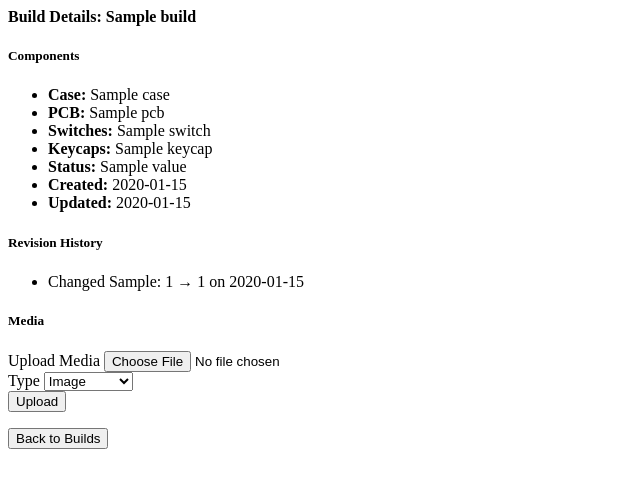
After one commit to stanrc85/keebtracker, a FastAPI app: template app/templates/build_detail.html in a window 1280 px wide. The commit adds this page. Shown: the top 488 px of the page, without its empty margins (0-640 px from the left). Run offline with FastAPI, Linux system fonts and the light colour scheme; the template is opened without the code that fills it: most values are stand-ins (such as "Sample title", 1, 10 or a date in 2020).

Commit message:
Add comprehensive web UI for builds and inventory management

```diff
--- a/app/main.py
+++ b/app/main.py
@@ -92,11 +92,11 @@ def create_build(build: dict, db: Session = Depends(get_db)):
     return new_build
 
 @app.get("/api/builds/{id}")
-def get_build(id: str, db: Session = Depends(get_db)):
+def get_build_detail(id: str, request: Request, db: Session = Depends(get_db)):
     build = db.query(Build).filter(Build.id == id).first()
     if not build:
         raise HTTPException(status_code=404, detail="Build not found")
-    return build
+    return templates.TemplateResponse("build_detail.html", {"request": request, "build": build})
 
 @app.put("/api/builds/{id}")
 def update_build(id: str, build_update: dict, db: Session = Depends(get_db)):
@@ -145,19 +145,63 @@ def get_media(filename: str):
     # Served via static mount
     pass
 
-@app.get("/builds")
-def get_builds_html(request: Request, db: Session = Depends(get_db)):
-    builds = db.query(Build).all()
-    return templates.TemplateResponse("builds_list.html", {"request": request, "builds": builds})
+@app.get("/builds/search")
+def search_builds(q: str = "", db: Session = Depends(get_db)):
+    if not q:
+        builds = db.query(Build).all()
+    else:
+        builds = db.query(Build).join(Case, Build.case_id == Case.id, isouter=True)\
+            .join(PCB, Build.pcb_id == PCB.id, isouter=True)\
+            .join(Switch, Build.switch_id == Switch.id, isouter=True)\
+            .join(Keycap, Build.keycap_id == Keycap.id, isouter=True)\
+            .filter(
+                (Build.name.ilike(f"%{q}%")) |
+                (Case.name.ilike(f"%{q}%")) |
+                (PCB.name.ilike(f"%{q}%")) |
+                (Switch.name.ilike(f"%{q}%")) |
+                (Keycap.name.ilike(f"%{q}%"))
+            ).all()
+    return templates.TemplateResponse("builds_table.html", {"builds": builds})
+
+@app.post("/builds/add")
+async def add_build(request: Request, db: Session = Depends(get_db)):
+    form_data = await request.form()
+    item_data = dict(form_data)
+    new_build = Build(**item_data)
+    db.add(new_build)
+    db.commit()
+    db.refresh(new_build)
+    return templates.TemplateResponse("builds_list.html", {"request": request, "builds": db.query(Build).all()})
 
 @app.post("/inventory/{category}/add")
 async def add_inventory(category: str, request: Request, db: Session = Depends(get_db)):
     form_data = await request.form()
     item_data = dict(form_data)
+    # Convert checkboxes
+    if 'lubed' in item_data:
+        item_data['lubed'] = item_data['lubed'] == 'on'
+    if 'filmed' in item_data:
+        item_data['filmed'] = item_data['filmed'] == 'on'
     if category == "cases":
         new_item = Case(**item_data)
-    # Add others similarly
+    elif category == "pcbs":
+        new_item = PCB(**item_data)
+    elif category == "switches":
+        new_item = Switch(**item_data)
+    elif category == "keycaps":
+        new_item = Keycap(**item_data)
+    else:
+        raise HTTPException(status_code=400, detail="Invalid category")
     db.add(new_item)
     db.commit()
     db.refresh(new_item)
-    return templates.TemplateResponse("inventory_list.html", {"request": request, "items": db.query(Case).all() if category == "cases" else [], "category": category})
+    # Return updated list
+    if category == "cases":
+        items = db.query(Case).all()
+    elif category == "pcbs":
+        items = db.query(PCB).all()
+    elif category == "switches":
+        items = db.query(Switch).all()
+    elif category == "keycaps":
+        items = db.query(Keycap).all()
+    return templates.TemplateResponse("inventory_list.html", {"request": request, "items": items, "category": category})
--- /dev/null
+++ b/app/templates/build_detail.html
@@ -0,0 +1,63 @@
+<div>
+    <h4>Build Details: {{ build.name }}</h4>
+    <div class="row">
+        <div class="col-md-6">
+            <h5>Components</h5>
+            <ul class="list-group">
+                <li class="list-group-item"><strong>Case:</strong> {{ build.case.name if build.case else 'N/A' }}</li>
+                <li class="list-group-item"><strong>PCB:</strong> {{ build.pcb.name if build.pcb else 'N/A' }}</li>
+                <li class="list-group-item"><strong>Switches:</strong> {{ build.switch.name if build.switch else 'N/A' }}</li>
+                <li class="list-group-item"><strong>Keycaps:</strong> {{ build.keycap.name if build.keycap else 'N/A' }}</li>
+                <li class="list-group-item"><strong>Status:</strong> {{ build.status.value }}</li>
+                <li class="list-group-item"><strong>Created:</strong> {{ build.created_at.strftime('%Y-%m-%d') }}</li>
+                <li class="list-group-item"><strong>Updated:</strong> {{ build.updated_at.strftime('%Y-%m-%d') }}</li>
+            </ul>
+        </div>
+        <div class="col-md-6">
+            <h5>Revision History</h5>
+            <ul class="list-group">
+                {% for rev in build.revisions %}
+                <li class="list-group-item">
+                    Changed {{ rev.changed_component_type }}: {{ rev.old_component_id }} → {{ rev.new_component_id }} on {{ rev.changed_at.strftime('%Y-%m-%d') }}
+                </li>
+                {% endfor %}
+                {% if not build.revisions %}
+                <li class="list-group-item">No revisions yet.</li>
+                {% endif %}
+            </ul>
+        </div>
+    </div>
+    <div class="mt-4">
+        <h5>Media</h5>
+        <div class="row">
+            {% for media in build.media %}
+            <div class="col-md-4 mb-3">
+                {% if media.media_type == 'image' %}
+                <img src="/media/{{ media.file_path }}" class="img-fluid" alt="Build image">
+                {% elif media.media_type == 'audio_soundtest' %}
+                <audio controls>
+                    <source src="/media/{{ media.file_path }}" type="audio/wav">
+                    Your browser does not support the audio element.
+                </audio>
+                {% endif %}
+            </div>
+            {% endfor %}
+        </div>
+        <form hx-post="/builds/{{ build.id }}/media" hx-target="#media-section" enctype="multipart/form-data">
+            <div class="mb-3">
+                <label for="file" class="form-label">Upload Media</label>
+                <input type="file" class="form-control" id="file" name="file" required>
+            </div>
+            <div class="mb-3">
+                <label for="media_type" class="form-label">Type</label>
+                <select class="form-control" id="media_type" name="media_type">
+                    <option value="image">Image</option>
+                    <option value="audio_soundtest">Sound Test</option>
+                </select>
+            </div>
+            <button type="submit" class="btn btn-primary">Upload</button>
+        </form>
+        <div id="media-section"></div>
+    </div>
+    <button class="btn btn-secondary mt-3" hx-get="/builds" hx-target="#content">Back to Builds</button>
+</div>
```
Also changed, not shown: app/templates/builds_add.html (added, +55 -0 lines), app/templates/builds_list.html (+6 -8 lines), app/templates/builds_table.html (added, +28 -0 lines), app/templates/inventory_add.html (+51 -0 lines).
